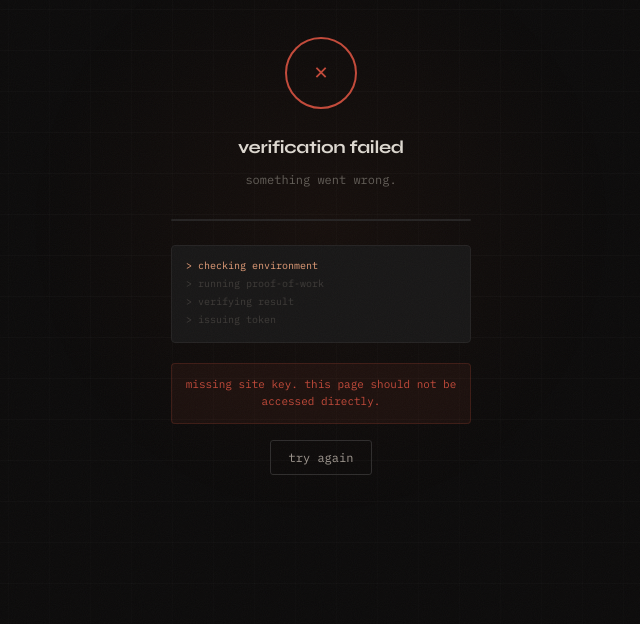
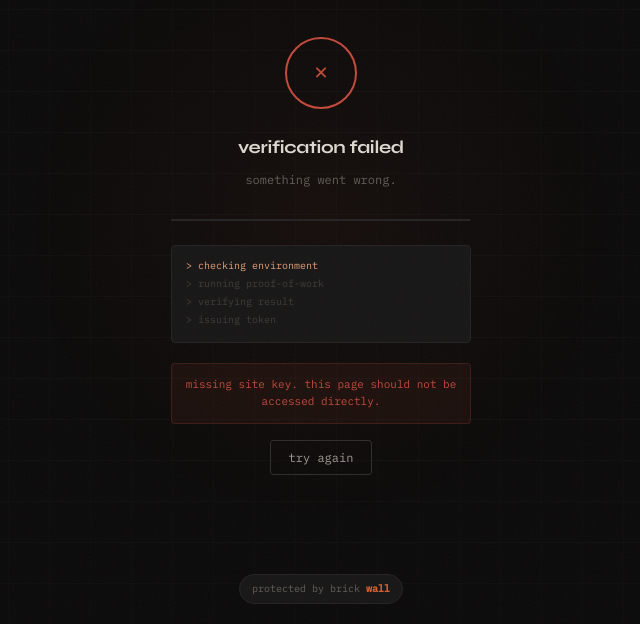
Before and after one commit to auth1ery/brickwall, a website: page public/challenge.html in a window 1280 px wide. Shown: the part 176-800 px from the top of the page, without its empty margins (319-959 px from the left). Drawn offline with Linux system fonts and the light colour scheme.

Commit message:
Update challenge.html

```diff
--- a/public/challenge.html
+++ b/public/challenge.html
@@ -70,6 +70,18 @@ body{min-height:100vh;display:flex;align-items:center;justify-content:center;ove
 .blocked-box strong{color:var(--red);font-family:var(--display)}
 
 .noscript-msg{color:var(--red);font-size:12px;margin-top:16px}
+
+.brickwall-badge{
+  position:fixed;bottom:20px;left:50%;transform:translateX(-50%);
+  display:inline-flex;align-items:center;gap:6px;
+  padding:6px 12px;border-radius:20px;
+  background:var(--surface);border:1px solid var(--border);
+  font-size:10px;color:var(--muted);font-family:var(--mono);
+  text-decoration:none;transition:border-color .2s,color .2s;
+  white-space:nowrap;
+}
+.brickwall-badge:hover{border-color:var(--accent);color:var(--text2)}
+.brickwall-badge span{color:var(--accent);font-weight:700}
 </style>
 </head>
 <body>
@@ -113,6 +125,10 @@ body{min-height:100vh;display:flex;align-items:center;justify-content:center;ove
     your connection has been blocked by this site's protection settings. this may be because you're using a vpn, tor, or a known datacenter ip range. if you think this is a mistake, contact the site owner.
   </div>
 </div>
+
+<a class="brickwall-badge" href="https://brickwall.onrender.com" target="_blank" rel="noopener">
+  protected by brick<span>wall</span>
+</a>
 
 <script>
 const params = new URLSearchParams(location.search)
```
